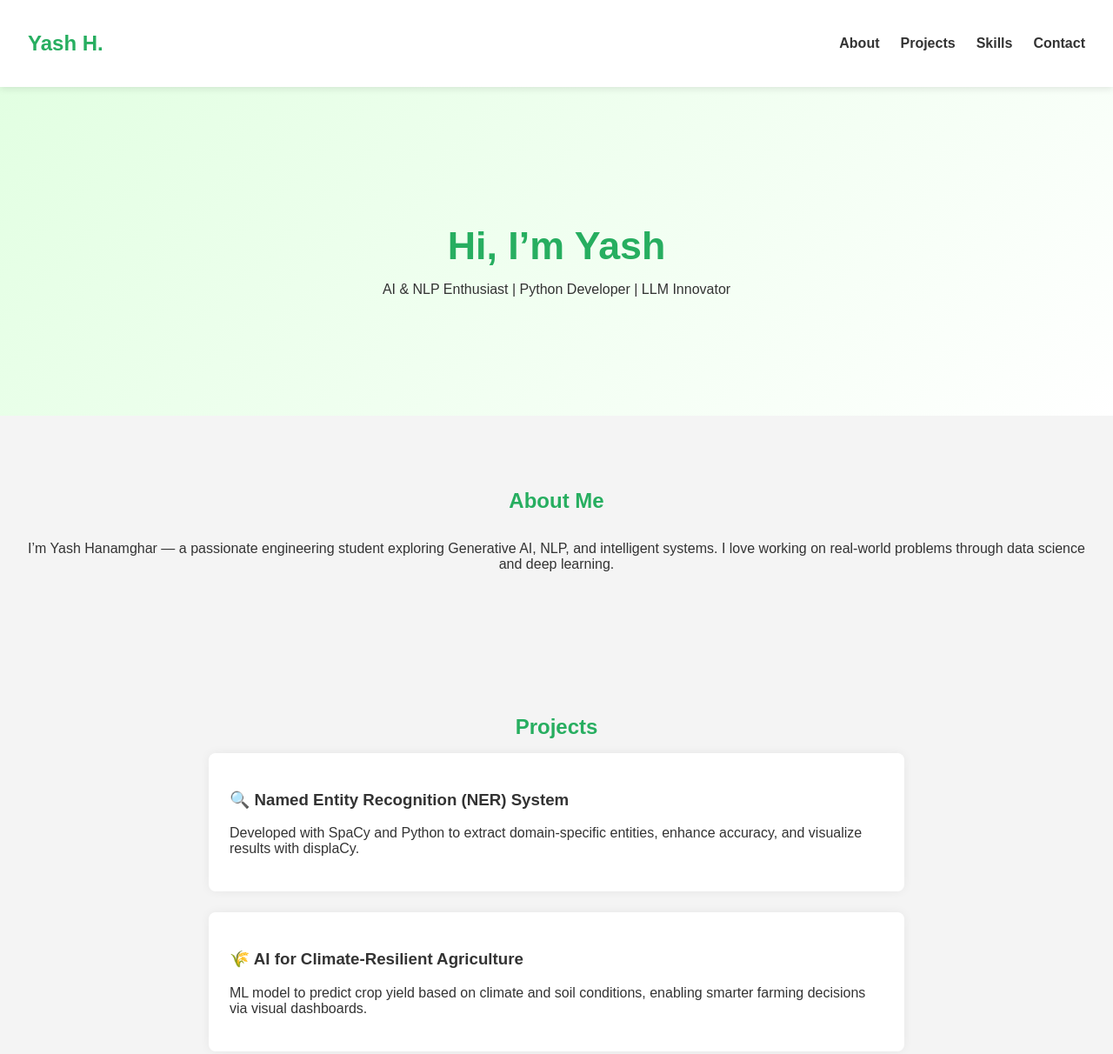
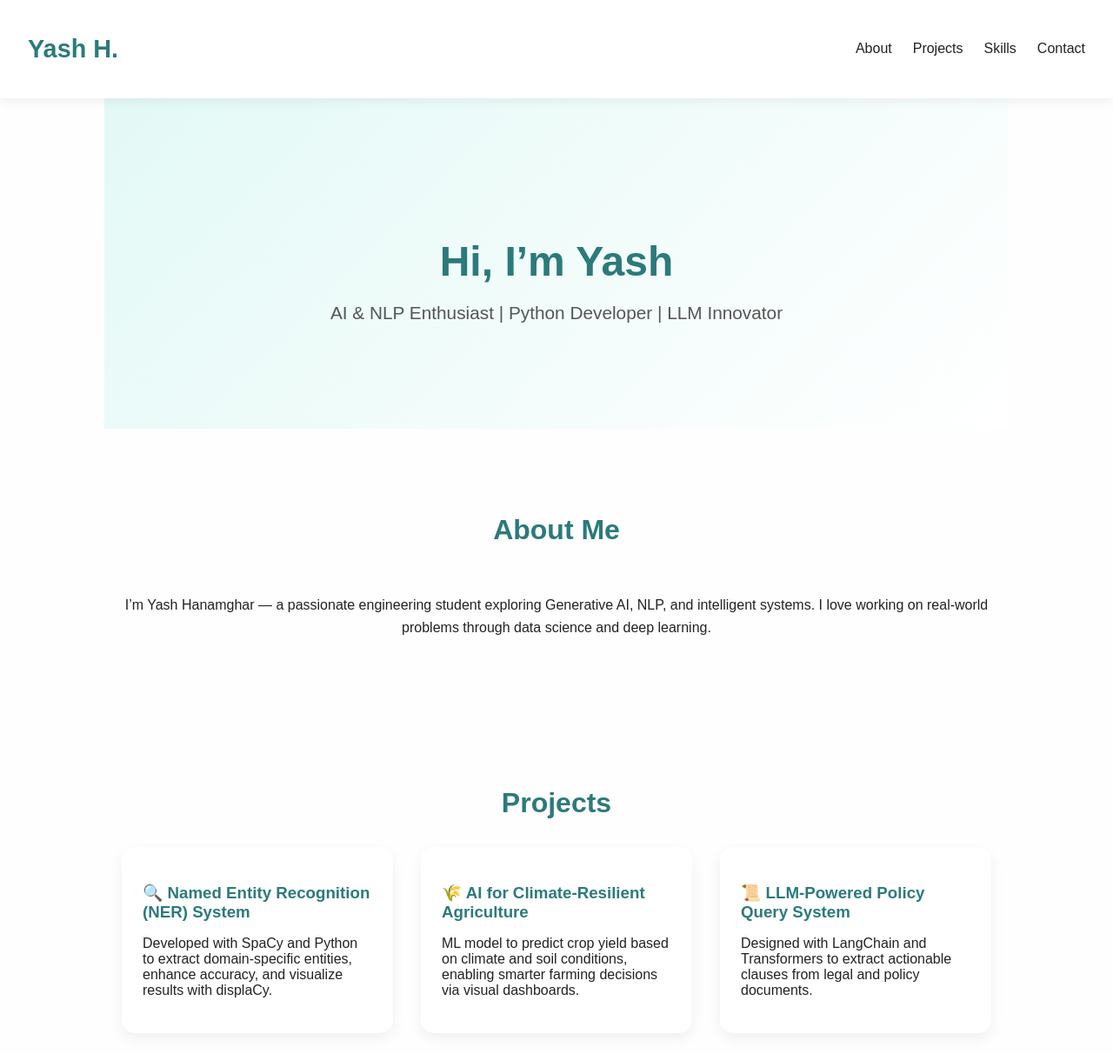
Before and after one commit to yashhanamghar/yash-portfolio, a plain HTML site: page index.html in a window 1280 px wide. Shown: the top 1212 px of the page at 87% size. Drawn offline with nearby package versions, Linux system fonts and the light colour scheme.

Commit message:
Update style.css

```diff
--- a/style.css
+++ b/style.css
@@ -1,16 +1,129 @@
+body {
+  font-family: 'Poppins', sans-serif;
+  margin: 0;
+  padding: 0;
+  scroll-behavior: smooth;
+  background: #fefefe;
+  color: #222;
+}
 
-body { font-family: 'Poppins', sans-serif; margin:0; padding:0; scroll-behavior:smooth; background:#f4f4f4; color:#333; }
-nav { background:#fff; display:flex; justify-content:space-between; align-items:center; padding:1rem 2rem; box-shadow:0 2px 8px rgba(0,0,0,0.1); position:sticky; top:0; z-index:1000; }
-nav h1 { color:#27ae60; }
-nav ul { display:flex; list-style:none; gap:1.5rem; }
-nav a { text-decoration:none; color:#333; font-weight:bold; }
-.hero { background: linear-gradient(135deg, #e2ffe2, #ffffff); padding:120px 20px; text-align:center; }
-.hero h2 { font-size:2.8rem; margin-bottom:0.3rem; }
-section { padding:4rem 2rem; }
-h2 { text-align:center; color:#27ae60; margin-bottom:1rem; }
-.project-cards { display:flex; flex-direction:column; gap:1.5rem; max-width:800px; margin:0 auto; }
-.card { background:#fff; padding:1.5rem; border-radius:8px; box-shadow:0 0 12px rgba(0,0,0,0.06); }
-.skills { display:flex; flex-wrap:wrap; justify-content:center; gap:1rem; list-style:none; margin-top:1.5rem; }
-.skills li { background:#27ae60; color:#fff; padding:0.6rem 1.2rem; border-radius:25px; font-weight:bold; }
-#contact p { text-align:center; font-size:1.1rem; margin:0.6rem 0; }
-#about { display: flex; flex-direction: column; justify-content: center; align-items: center; text-align: center; }
+nav {
+  background: #ffffff;
+  display: flex;
+  justify-content: space-between;
+  align-items: center;
+  padding: 1rem 2rem;
+  box-shadow: 0 4px 12px rgba(0, 0, 0, 0.06);
+  position: sticky;
+  top: 0;
+  z-index: 1000;
+}
+
+nav h1 {
+  color: #2c7a7b;
+  font-size: 1.8rem;
+}
+
+nav ul {
+  display: flex;
+  list-style: none;
+  gap: 1.5rem;
+}
+
+nav a {
+  text-decoration: none;
+  color: #222;
+  font-weight: 500;
+  transition: color 0.3s ease;
+}
+
+nav a:hover {
+  color: #2c7a7b;
+}
+
+.hero {
+  background: linear-gradient(135deg, #e3f9f6, #ffffff);
+  padding: 120px 20px 100px;
+  text-align: center;
+}
+
+.hero h2 {
+  font-size: 3rem;
+  margin-bottom: 1rem;
+  color: #2c7a7b;
+}
+
+.hero p {
+  font-size: 1.3rem;
+  color: #555;
+}
+
+section {
+  padding: 4rem 2rem;
+  max-width: 1000px;
+  margin: 0 auto;
+}
+
+h2 {
+  text-align: center;
+  color: #2c7a7b;
+  font-size: 2rem;
+  margin-bottom: 2rem;
+}
+
+.project-cards {
+  display: grid;
+  grid-template-columns: repeat(auto-fit, minmax(280px, 1fr));
+  gap: 2rem;
+}
+
+.card {
+  background: #ffffff;
+  padding: 1.5rem;
+  border-radius: 15px;
+  box-shadow: 0 6px 16px rgba(0, 0, 0, 0.06);
+  transition: transform 0.3s ease;
+}
+
+.card:hover {
+  transform: translateY(-5px);
+}
+
+.card h3 {
+  color: #2c7a7b;
+  margin-bottom: 0.5rem;
+}
+
+.skills {
+  display: flex;
+  flex-wrap: wrap;
+  justify-content: center;
+  gap: 0.75rem;
+  list-style: none;
+  margin-top: 1rem;
+}
+
+.skills li {
+  background: #2c7a7b;
+  color: #fff;
+  padding: 0.5rem 1.1rem;
+  border-radius: 30px;
+  font-weight: 500;
+  font-size: 0.95rem;
+}
+
+#contact p {
+  text-align: center;
+  font-size: 1.1rem;
+  margin: 0.5rem 0;
+  color: #444;
+}
+
+#about {
+  display: flex;
+  flex-direction: column;
+  justify-content: center;
+  align-items: center;
+  text-align: center;
+  line-height: 1.6;
+}
```
